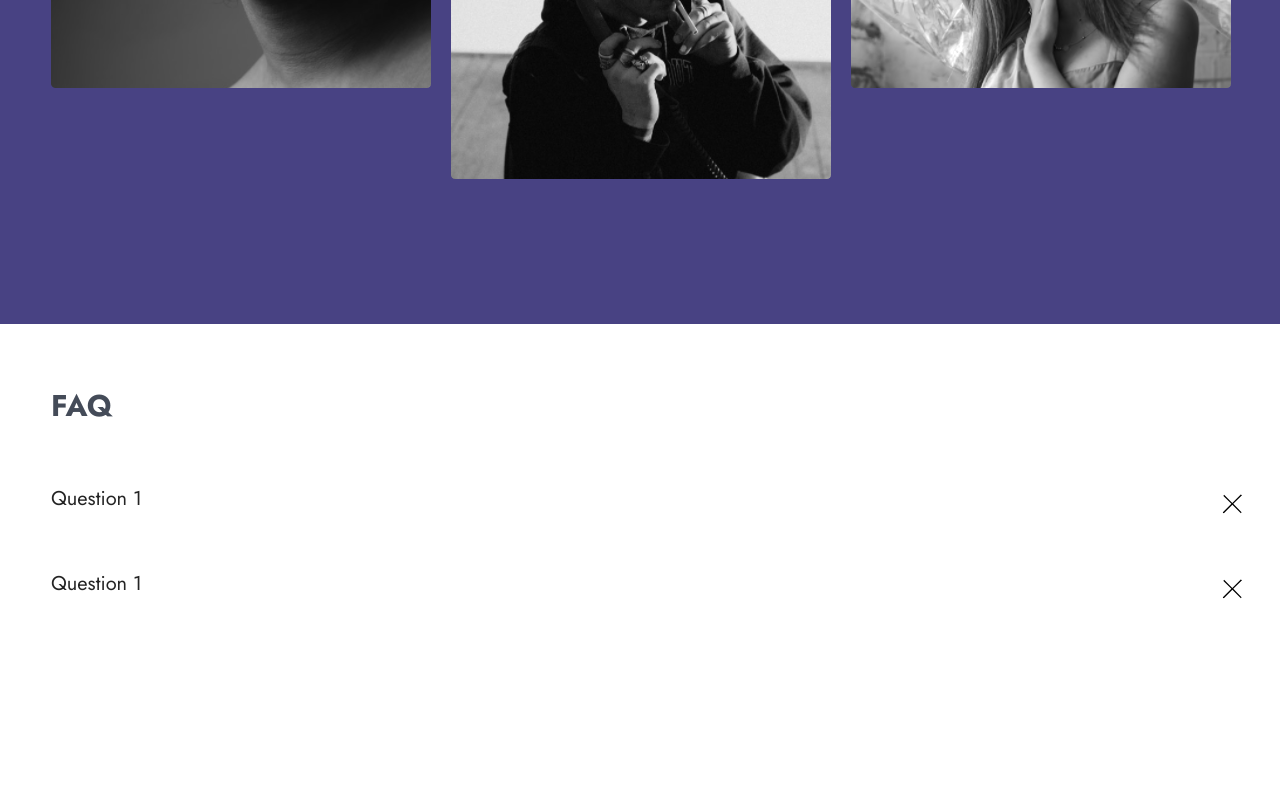
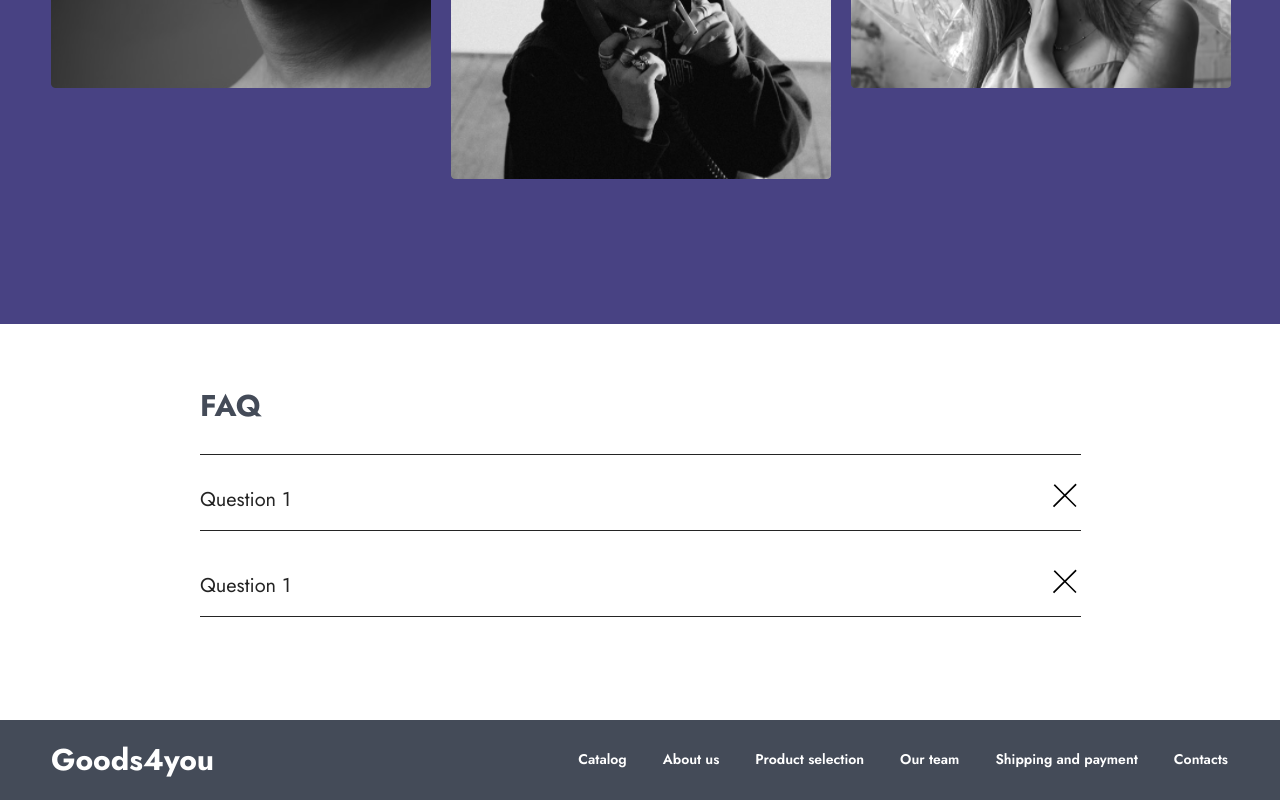
Before and after one commit to leviovan/task2, a React (Vite) app: page / in a window 1280 px wide. Shown: the part 4122-4922 px from the top of the page. Before the commit the page ends 4746 px from the top, so only its background shows below. Built offline with nearby package versions, Linux system fonts and the light colour scheme.

Commit message:
footer complited

```diff
--- a/src/App.tsx
+++ b/src/App.tsx
@@ -2,6 +2,7 @@ import "./App.css";
 import AboutUs from "./components/aboutUs/aboutUs";
 import Catalog from "./components/catalog/catalog";
 import Faq from "./components/faq/faq";
+import Footer from "./components/footer/footer";
 import Hero from "./components/hero/hero";
 import ProductForYou from "./components/productForYou/productForYou";
 import Team from "./components/team/team";
@@ -15,6 +16,7 @@ function App() {
       <ProductForYou />
       <Team />
       <Faq />
+      <Footer />
     </>
   );
 }
--- a/src/components/faq/faq.module.scss
+++ b/src/components/faq/faq.module.scss
@@ -1,9 +1,10 @@
 .faq {
   color: rgb(68, 75, 88);
-
+  padding-bottom: 93px;
   .body {
     padding-top: 60px;
-
+padding-left: 149px;
+    padding-right: 164px;
     .title {
       font-size: 30px;
       font-weight: 700;
@@ -12,7 +13,7 @@
     }
 
     .content {
-
+      border-top:1px solid rgb(36, 36, 36); ;
     }
   }
 }
--- a/src/components/faq/quetion/quetion.module.scss
+++ b/src/components/faq/quetion/quetion.module.scss
@@ -1,5 +1,6 @@
 .quetion {
   margin-bottom: 10px;
+  border-bottom: 1px solid rgb(36, 36, 36);;
   .header {
     display: flex;
     justify-content: space-between;
@@ -12,18 +13,19 @@
       font-weight: 400;
       line-height: 29px;
     }
-          .btn{
+    .btn {
       background: none;
       border: none;
       cursor: pointer;
-            .svg{
-                  transition: .3s;
+      width: 34px;
+      height: 34px;
+      .svg {
+        transition: 0.3s;
+    width: 37px;
+    height: 37px;
+        margin-top: -11px;
       }
-        //     .svgRotate{
-        //     transition: ;
-        //   }
     }
-
   }
 
   .information {
@@ -38,7 +40,7 @@
       letter-spacing: 0%;
     }
   }
-        .pop{
+  .pop {
     height: 50px;
   }
 }
--- a/src/components/faq/quetion/quetion.tsx
+++ b/src/components/faq/quetion/quetion.tsx
@@ -15,9 +15,9 @@ const Quetion = () => {
           <svg
             className={style.svg}
             style={!pop ? { transform: "rotate(45deg)" } : {}}
-            width="25.000000"
-            height="26.000000"
-            viewBox="0 0 25 26"
+            width="30.000000"
+            height="30.000000"
+            viewBox="0 0 30 30"
             fill="none"
             xmlns="http://www.w3.org/2000/svg"
           >
--- /dev/null
+++ b/src/components/footer/footer.module.scss
@@ -0,0 +1,58 @@
+.footer {
+    background: rgb(68, 75, 88);
+    color: white;
+    .body {
+        display: flex;
+        align-items: center;
+        justify-content: space-between;
+        height: 80px;
+        .logo {
+            font-size: 30px;
+            font-weight: 700;
+            line-height: 120%;
+            letter-spacing: 0%;
+        }
+        .nav {
+                /* max-width: 798px; */
+    /* width: 100%; */
+    margin-right: 17px;
+    display: flex;
+    align-items: center;
+    justify-content: space-between;
+
+            .list {
+                gap: 36px;
+                display: flex;
+                align-items: center;
+                font-size: 14px;
+                font-weight: 600;
+                line-height: 160%;
+                letter-spacing: 0%;
+
+                width: 100%;
+                .item {
+                    text-wrap: nowrap;
+                }
+            }
+            .cart {
+                display: flex;
+                align-items: center;
+                justify-content: space-between;
+                max-width: 90px;
+                width: 100%;
+                .link {
+                    color: white;
+                    font-size: 14px;
+                    font-weight: 600;
+                    line-height: 160%;
+                    letter-spacing: 0%;
+                    display: inline-block;
+                }
+                .logo {
+                    display: inline-block;
+                    margin-top: -10px;
+                }
+            }
+        }
+    }
+}
--- /dev/null
+++ b/src/components/footer/footer.tsx
@@ -0,0 +1,25 @@
+import React from "react";
+import style from "./footer.module.scss";
+const Footer = () => {
+  return (
+    <footer className={style.footer}>
+      <div className="container">
+        <div className={style.body}>
+          <span className={style.logo}>Goods4you</span>
+          <nav className={style.nav}>
+            <ul className={style.list}>
+              <li className={style.item}>Catalog</li>
+              <li className={style.item}>About us</li>
+              <li className={style.item}>Product selection</li>
+              <li className={style.item}>Our team</li>
+              <li className={style.item}>Shipping and payment</li>
+              <li className={style.item}>Contacts</li>
+            </ul>
+          </nav>
+        </div>
+      </div>
+    </footer>
+  );
+};
+
+export default Footer;
```
Lines whose indentation alone changed are shown as unchanged.
